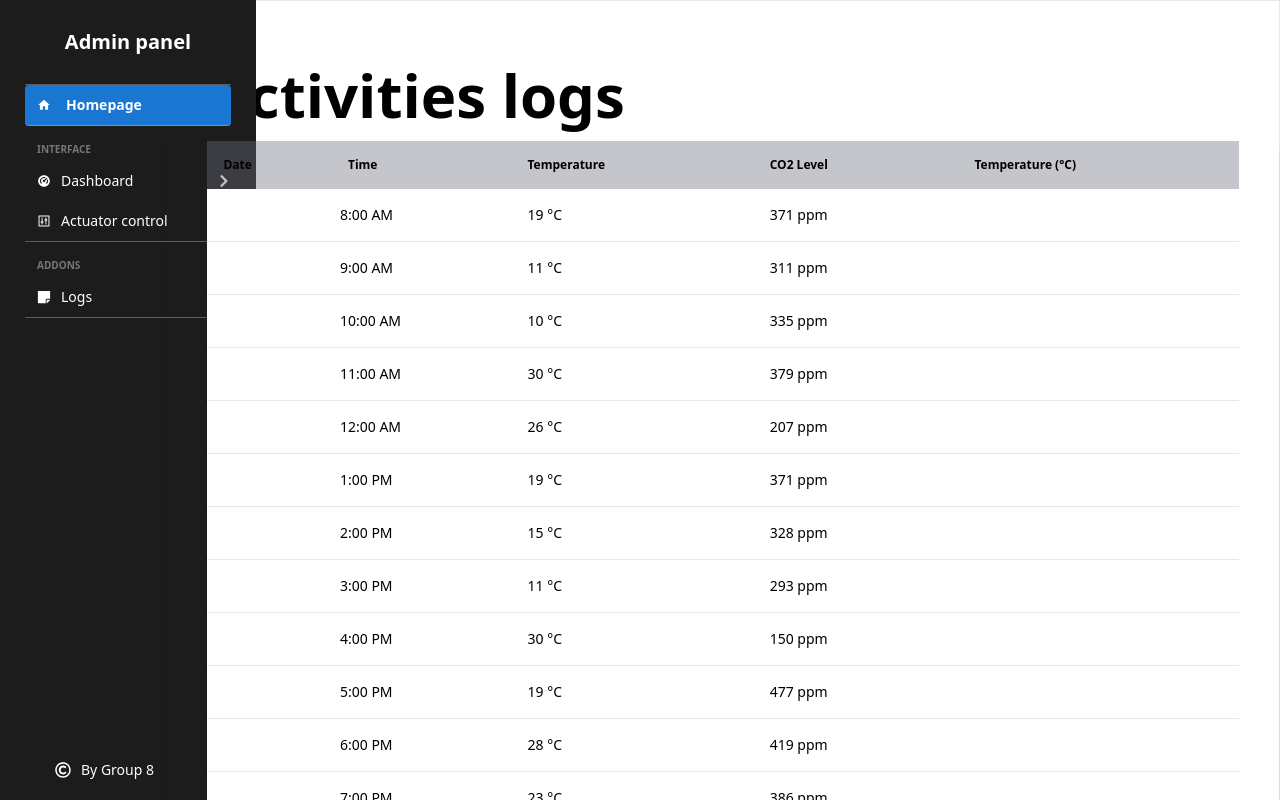
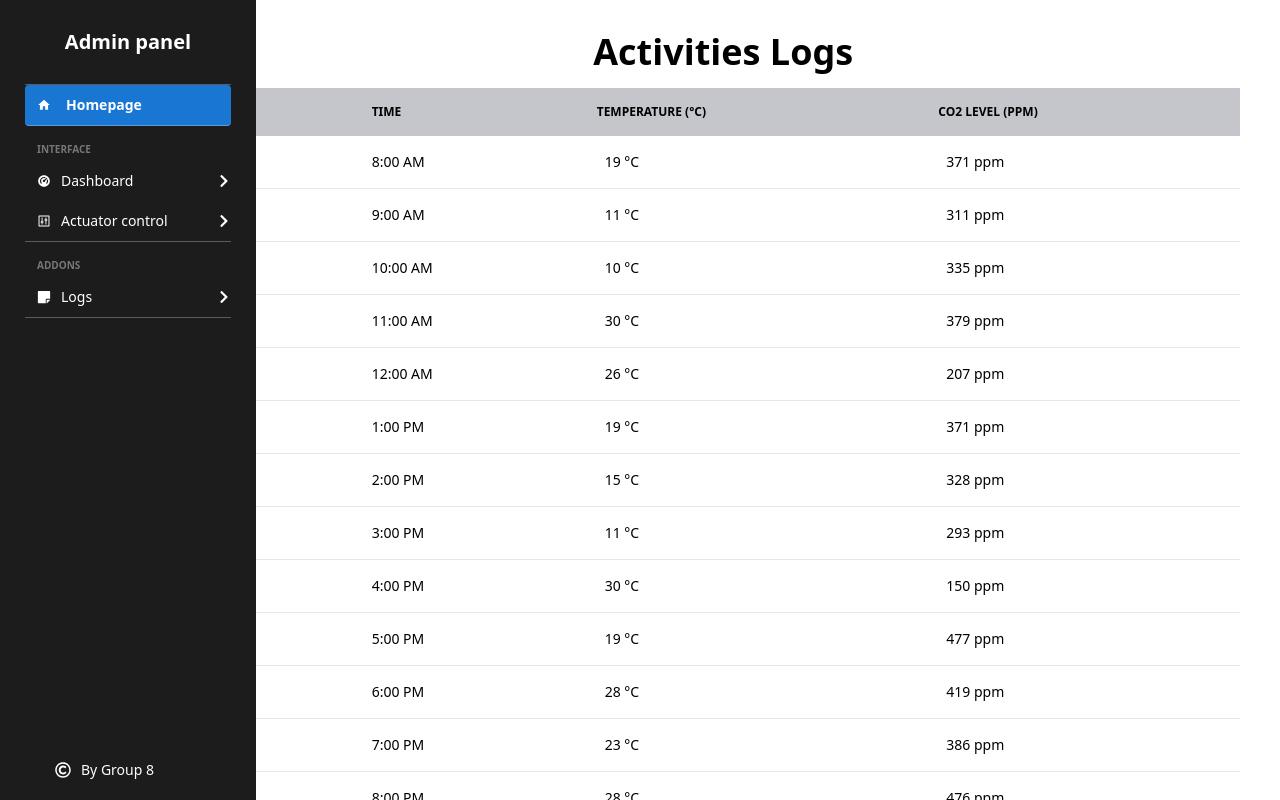
Before and after one commit to khizerkhan-2316/kos.client, a React (Create React App) app: page /logs in a window 1280 px wide. Shown: the top 800 px of the page. Built offline with nearby package versions, Linux system fonts and the light colour scheme.

Commit message:
worked on logs

```diff
--- a/src/pages/Logs.js
+++ b/src/pages/Logs.js
@@ -3,28 +3,24 @@
 
 function Logs() {
   return (
-    <div className="w-[87%] border ml-[13%]">
-     <h1 className="mt-16 mb-4 px-10 text-4xl font-semibold leading-tight text-black md:text-5xl lg:text-6xl">Activities logs </h1>
-      <div className="relative overflow-x-auto shadow-md sm:rounded-lg px-10 ">
-      <table className="w-full text-sm text-left rtl:text-right text-gray-500 dark:text-gray-400 ">
-        <thead className="text-xs text-black bg-gray-500 bg-opacity-40 rounded-lg">
+    <div className="w-[87%] ml-[13%]">
+      <h1 className="mt-8 mb-4 px-10 text-2xl font-semibold text-center lg:text-4xl">Activities Logs</h1>
+      <div className="overflow-x-auto shadow-md sm:rounded-lg px-10">
+        <table className="w-full text-sm text-left rtl:text-right text-gray-500 dark:text-gray-400">
+          <thead className="text-xs uppercase text-black bg-gray-500 bg-opacity-40 rounded-lg">
             <tr>
               <th scope="col" className="p-4">
                 Date
               </th>
-            <th scope="col" className="px-6 py-3">
+              <th scope="col" className="p-4">
                 Time
               </th>
-            <th scope="col" className="px-6 py-3">
-              Temperature
-            </th>
-            <th scope="col" className="px-6 py-3">
-              CO2 Level
-            </th>
-            <th scope="col" className="px-6 py-3">
+              <th scope="col" className="p-4">
                 Temperature (°C)
               </th>
-
+              <th scope="col" className="p-4">
+                CO2 Level (ppm)
+              </th>
             </tr>
           </thead>
           <tbody>
@@ -32,8 +28,8 @@
               <tr key={index} className="bg-white border-b text-black">
                 <td className="p-4">{entry.date}</td>
                 <td className="p-4">{entry.time}</td>
-              <td className="px-6 py-4">{entry.temperature} °C</td>
-              <td className="px-6 py-4">{entry.co2Level} ppm</td>
+                <td className="p-4 lg:px-6">{entry.temperature} °C</td>
+                <td className="p-4 lg:px-6">{entry.co2Level} ppm</td>
               </tr>
             ))}
           </tbody>
```
Lines whose indentation alone changed are shown as unchanged.
